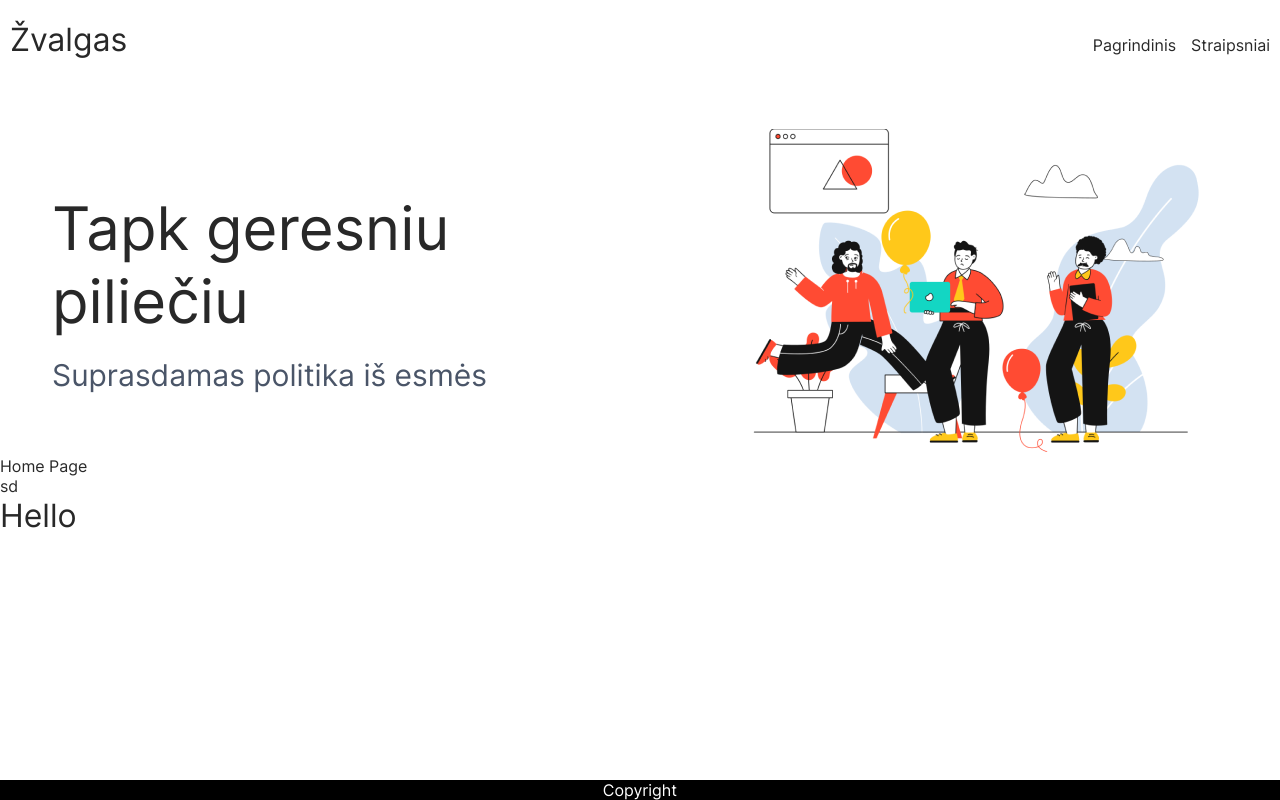
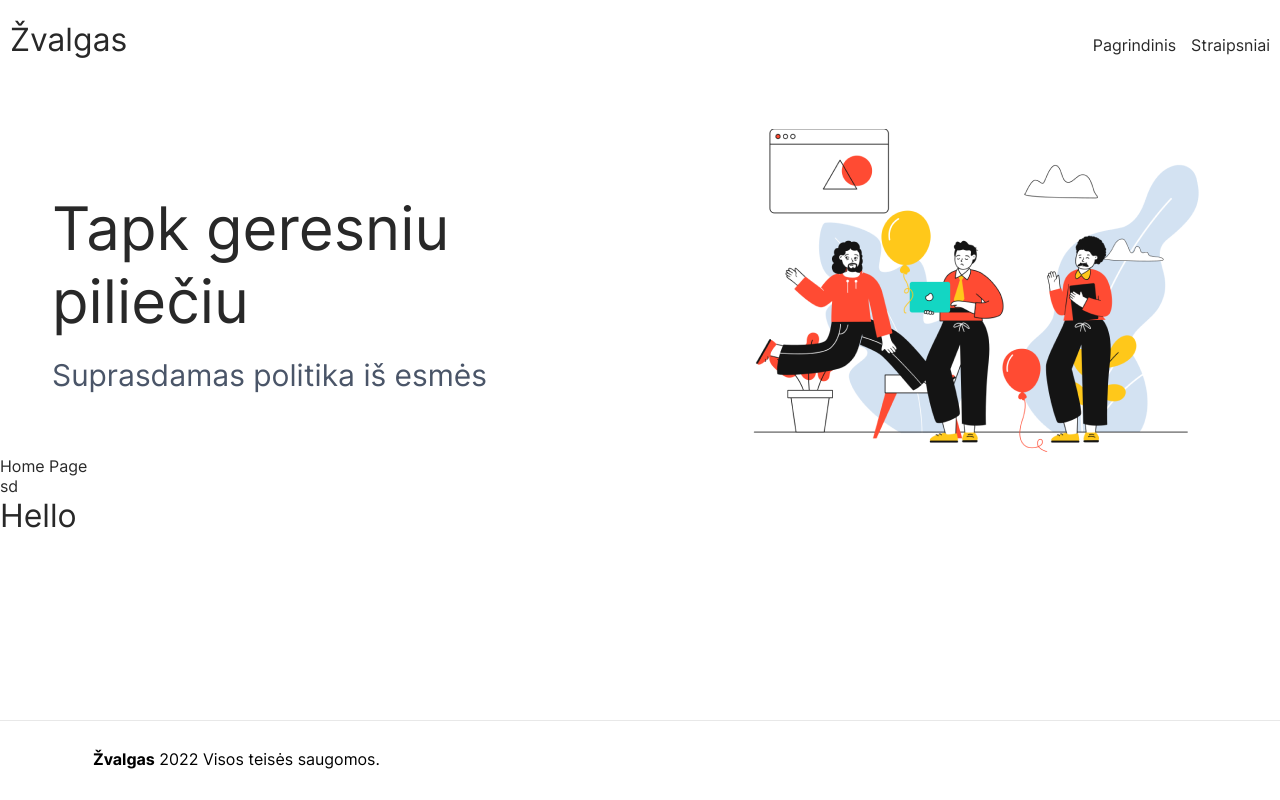
Before and after one commit to ArnasDickus/zvalgas, a Next.js app: page / in a window 1280 px wide. Built offline with nearby package versions, Linux system fonts and the light colour scheme.

Commit message:
#6-new-design finished footer

```diff
--- a/src/components/layout/components/footer/footer.tsx
+++ b/src/components/layout/components/footer/footer.tsx
@@ -1,10 +1,32 @@
+import { maxWidthBreakpoints } from '@constants/breakpoints';
 import React from 'react'
 import styled from 'styled-components';
+// import Image from 'next/image'
+// import InstagramIcon from '@public/images/svg/instagram-icon.svg';
+// import LinkedinIcon from '@public/images/svg/linkedin-icon.svg';
+// import TwitterIcon from '@public/images/svg/twitter-icon.svg';
 
 const Footer = () => {
   return (
     <ContainerFooter>
-      <p className="footer_title">Copyright</p>
+      <div>
+        <p className="footer_copyright">
+          <span className="footer_copyright_title">Žvalgas</span>
+          <span className="footer_copyright_text"> 2022 Visos teisės saugomos.</span>
+
+        </p>
+      </div>
+      <div>
+        {/* <a className='header_icon' href="https://www.instagram.com/" target="_blank" rel="noreferrer">
+          <Image src={InstagramIcon} width={24} height={24} alt="Instagram" />
+        </a>
+        <a className='header_icon' href="https://linkedin.com/" target="_blank" rel="noreferrer">
+          <Image src={LinkedinIcon} width={24} height={24} alt="Linkedin" />
+        </a>
+        <a className='header_icon' href="https://twitter.com/" target="_blank" rel="noreferrer">
+          <Image src={TwitterIcon} width={24} height={24} alt="Twitter" />
+        </a> */}
+      </div>
     </ContainerFooter>
   )
 }
@@ -13,10 +35,28 @@ export default Footer
 
 const ContainerFooter = styled.footer`
   display: flex;
-  align-items: center;
-  justify-content: center;
-  background-color: black;
+  align-items: baseline;
+  justify-content: space-between;
+  padding: 29px 93px 31px 93px;
+  background-color: ${({ theme }) => theme.colors.lightE5E };;
   height: 100%;
-  color: white;
+  color: ${({ theme }) => theme.colors.whiteFFF };
+  border-top:  1px solid ${({ theme }) => theme.colors.darkE8E };
+
+  .footer_copyright {
+    font-family: Inter;
+    font-style: normal;
+    font-size: 16px;
+    line-height: 19px;
+    color: #000000;
+  }
+
+  .footer_copyright_title {
+    font-weight: bold;
+  }
+
+  @media ${maxWidthBreakpoints.tablet} {
+     padding: 29px 10px 31px 10px;
+  }
 
 `;
--- a/src/styles/colors.ts
+++ b/src/styles/colors.ts
@@ -1,3 +1,6 @@
 export const themeColors = {
-  dark4A55: ' #4A5568'
+  dark4A55: '#4A5568',
+  darkE8E: '#E8E8E8',
+  black000: '#000',
+  whiteFFF: '#fff',
 }
```
Also changed, not shown: src/components/layout/components/header/header.tsx (+4 -4 lines), src/components/layout/components/hero-section/hero-section.tsx (line endings or trailing spaces).
